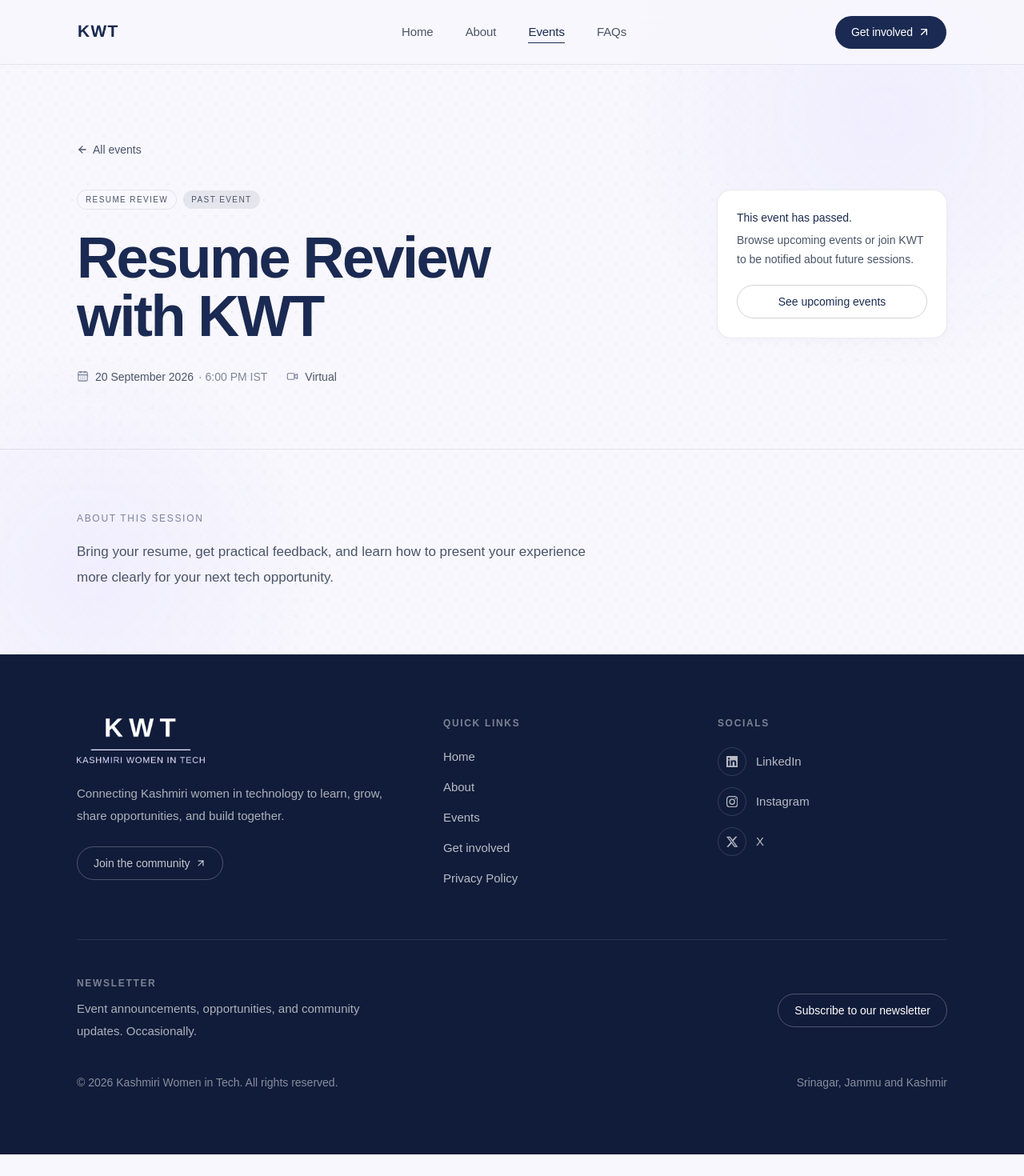
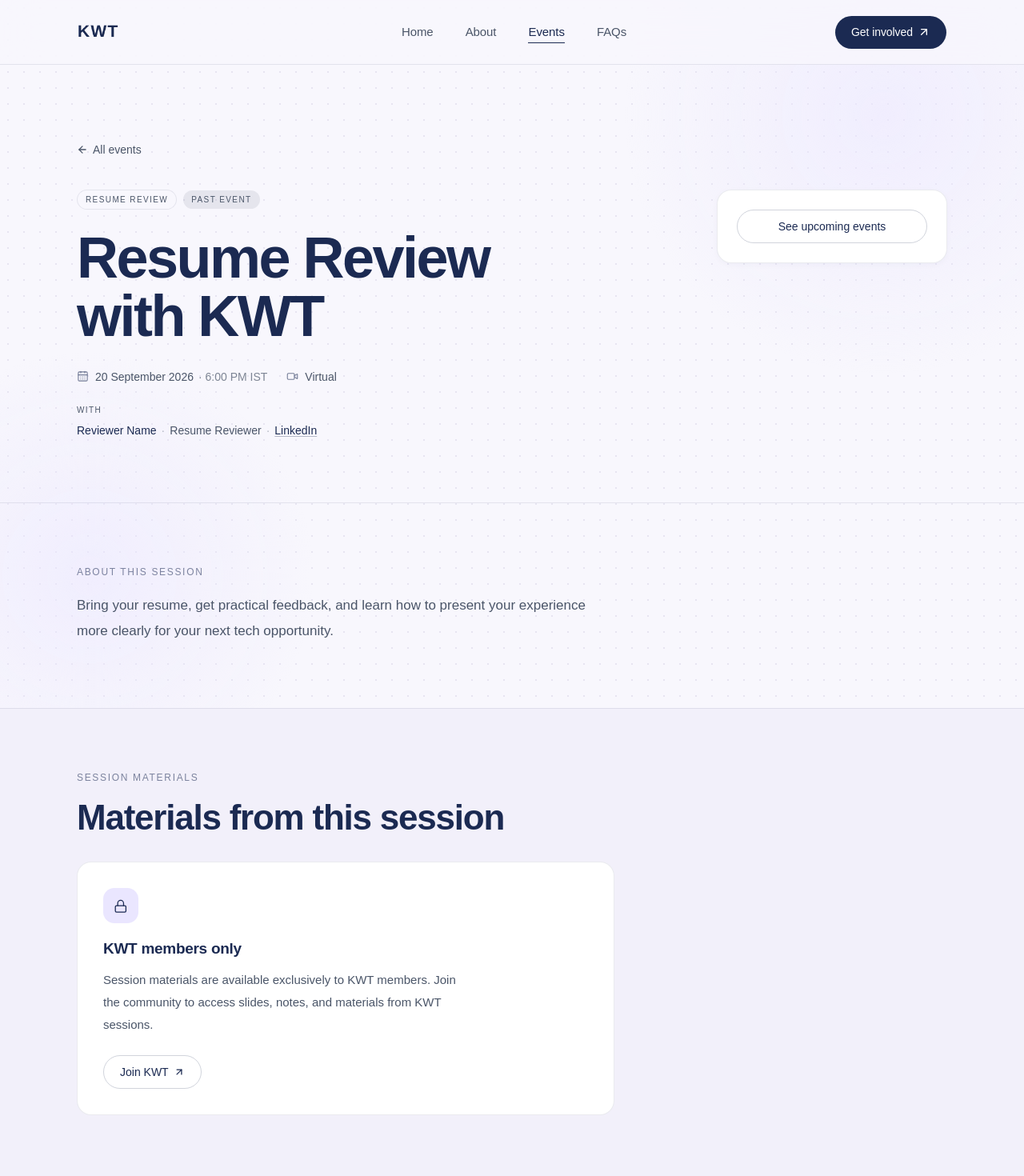
Before and after one commit to zulaikhamir/KWT-website, a React (Vite) app: page /events/2026-09-20-resume-review-session in a window 1280 px wide. Shown: the top 1470 px of the page at 80% size. Before the commit the page ends 1443 px from the top, so only its background shows below. Built offline with nearby package versions, Linux system fonts and the light colour scheme.

Commit message:
fix: refine event content and detail pages

```diff
--- a/src/data/events.ts
+++ b/src/data/events.ts
@@ -49,11 +49,12 @@ export const ALL_EVENTS: EventCardData[] = [
       "KWT's first community session introduced the community, its mission, and what members can expect. The session also featured a guest talk on getting started with research.",
     format: "Virtual",
     image: welcomeSessionImage,
+    aboutLabel: "About this session",
     people: [
       {
         name: "Speaker Name",
         role: "Guest Speaker",
-        linkedin: "https://www.linkedin.com/in/speaker-name",
+        linkedin: "https://www.linkedin.com/in/placeholder-speaker",
       },
     ],
     resourcesUrl:
@@ -72,6 +73,7 @@ export const ALL_EVENTS: EventCardData[] = [
       "A practical introduction to research, from finding a question and developing an idea to writing, publishing, and getting started with research opportunities.",
     format: "Virtual",
     image: researchPublicationImage,
+    aboutLabel: "About this session",
     people: [
       {
         name: "Areeba Nisar",
@@ -81,7 +83,7 @@ export const ALL_EVENTS: EventCardData[] = [
     ],
     resourcesUrl:
       "https://drive.google.com/drive/folders/1ekm5LVYb42jkl4q1aE8nPEPNb8gJiRle",
-    href: "/events/2026-08-02/from-concept-to-research-publication",
+    href: "/events/2026-08-02-from-concept-to-research-publication",
   },
 
   {
@@ -95,6 +97,7 @@ export const ALL_EVENTS: EventCardData[] = [
       "An interactive Q&A on AI careers, getting started in tech, building proof of work, and finding internships and research opportunities.",
     format: "Virtual",
     image: aiCareerQaImage,
+    aboutLabel: "About this Q&A",
     people: [
       {
         name: "Uzma Hamid",
@@ -118,11 +121,12 @@ export const ALL_EVENTS: EventCardData[] = [
       "A practical workshop on introducing yourself, networking, asking for advice or mentorship, and approaching professional conversations.",
     format: "Virtual",
     image: professionalNetworkingImage,
+    aboutLabel: "About this workshop",
     people: [
       {
         name: "Facilitator Name",
         role: "Workshop Facilitator",
-        linkedin: "https://www.linkedin.com/in/facilitator-name",
+        linkedin: "https://www.linkedin.com/in/placeholder-facilitator",
       },
     ],
     href: "/events/2026-08-23-professional-communication-networking",
@@ -140,11 +144,12 @@ export const ALL_EVENTS: EventCardData[] = [
     format: "Virtual",
     image: resumeReviewImage,
     time: "6:00 PM IST",
+    aboutLabel: "About this session",
     people: [
       {
         name: "Reviewer Name",
         role: "Resume Reviewer",
-        linkedin: "https://www.linkedin.com/in/reviewer-name",
+        linkedin: "https://www.linkedin.com/in/placeholder-reviewer",
       },
     ],
     href: "https://tally.so/r/ja81gR",
@@ -152,9 +157,9 @@ export const ALL_EVENTS: EventCardData[] = [
 ];
 
 /**
- * Gallery images.
+ * Community gallery images (photos, screenshots, videos).
  *
- * These are the same event visuals used across the event cards.
+ * Separate from event promotional artwork. Add real KWT community media here.
  */
 export interface GalleryImage {
   src: string;
@@ -162,30 +167,4 @@ export interface GalleryImage {
   aspect?: number;
 }
 
-export const GALLERY_IMAGES: GalleryImage[] = [
-  {
-    src: welcomeSessionImage,
-    alt: "KWT Inaugural and Welcome Session",
-    aspect: 4 / 5,
-  },
-  {
-    src: researchPublicationImage,
-    alt: "KWT research session",
-    aspect: 1,
-  },
-  {
-    src: aiCareerQaImage,
-    alt: "KWT AI Career and Community Q&A",
-    aspect: 4 / 3,
-  },
-  {
-    src: professionalNetworkingImage,
-    alt: "KWT professional communication and networking session",
-    aspect: 3 / 4,
-  },
-  {
-    src: resumeReviewImage,
-    alt: "KWT resume review session",
-    aspect: 4 / 3,
-  },
-];
+export const GALLERY_IMAGES: GalleryImage[] = [];
--- a/src/pages/EventDetail.tsx
+++ b/src/pages/EventDetail.tsx
@@ -6,6 +6,7 @@ import PageContainer from "@/components/layout/PageContainer";
 import SEO from "@/components/shared/SEO";
 import SectionWrapper from "@/components/shared/SectionWrapper";
 import MembershipModal from "@/components/shared/MembershipModal";
+import type { EventCardData } from "@/components/shared/EventCard";
 import { findEventBySlug, isEventPast } from "@/data/events";
 import { cn } from "@/lib/utils";
 
@@ -16,6 +17,86 @@ const FORMAT_ICON = {
   Hybrid:      <Video  size={15} strokeWidth={1.75} />,
 } as const;
 
+// ─── Event people ─────────────────────────────────────────────────────────────
+function EventPeople({
+  people,
+}: {
+  people: NonNullable<EventCardData["people"]>;
+}) {
+  if (people.length === 0) return null;
+
+  return (
+    <div className="mt-6">
+      <p className="text-[10px] font-semibold uppercase tracking-[0.14em] text-[var(--color-secondary)]">
+        With
+      </p>
+      <ul className="mt-2 space-y-1.5">
+        {people.map((person) => (
+          <li
+            key={person.name}
+            className="flex flex-wrap items-center gap-x-1.5 text-sm text-[var(--color-secondary)]"
+          >
+            <span className="font-medium text-[var(--color-primary)]">{person.name}</span>
+            {person.role && (
+              <>
+                <span aria-hidden="true" className="text-[var(--color-secondary)]/40">
+                  ·
+                </span>
+                <span>{person.role}</span>
+              </>
+            )}
+            {person.linkedin && (
+              <>
+                <span aria-hidden="true" className="text-[var(--color-secondary)]/40">
+                  ·
+                </span>
+                <a
+                  href={person.linkedin}
+                  target="_blank"
+                  rel="noreferrer noopener"
+                  aria-label={`${person.name} on LinkedIn`}
+                  className="text-[var(--color-primary)] underline underline-offset-2 decoration-[var(--color-primary)]/30 hover:decoration-[var(--color-primary)] transition-colors"
+                >
+                  LinkedIn
+                </a>
+              </>
+            )}
+          </li>
+        ))}
+      </ul>
+    </div>
+  );
+}
+
+// ─── Register CTA ─────────────────────────────────────────────────────────────
+function RegisterButton({ href }: { href: string }) {
+  const className = cn(
+    "inline-flex w-full items-center justify-center gap-1.5 rounded-full",
+    "bg-[var(--color-primary)] px-5 py-2.5",
+    "text-sm font-medium text-white",
+    "hover:bg-[var(--color-primary)]/90",
+    "hover:shadow-[0_8px_20px_-8px_rgba(27,42,82,0.45)]",
+    "active:scale-[0.98] transition-all duration-200",
+    "focus-visible:outline-none focus-visible:ring-2 focus-visible:ring-[var(--color-primary)]/40 focus-visible:ring-offset-2",
+  );
+
+  if (href.startsWith("http")) {
+    return (
+      <a href={href} target="_blank" rel="noreferrer noopener" className={className}>
+        Register for this event
+        <ArrowUpRight size={14} strokeWidth={2.2} aria-hidden="true" />
+      </a>
+    );
+  }
+
+  return (
+    <Link to={href} className={className}>
+      Register for this event
+      <ArrowUpRight size={14} strokeWidth={2.2} aria-hidden="true" />
+    </Link>
+  );
+}
+
 // ─── Member-only resources section ───────────────────────────────────────────
 /**
  * The resourcesUrl is intentionally NOT rendered in the DOM when locked.
@@ -25,7 +106,7 @@ function ResourcesSection({
   resourcesUrl,
   onJoinClick,
 }: {
-  resourcesUrl: string;
+  resourcesUrl?: string;
   onJoinClick: () => void;
 }) {
   // TODO: replace with real membership auth check (e.g. context, cookie, JWT)
@@ -34,10 +115,10 @@ function ResourcesSection({
   return (
     <SectionWrapper id="session-resources" tone="surface" divided>
       <div className="max-w-2xl">
-        <p className="eyebrow">Session resources</p>
+        <p className="eyebrow">Session materials</p>
         <h2 className="heading mt-5">Materials from this session</h2>
 
-        {isMember ? (
+        {isMember && resourcesUrl ? (
           <div className="mt-8">
             <p className="lede mb-6 text-[var(--color-secondary)]">
               Access the slides, notes, and other materials shared during this session.
@@ -56,7 +137,7 @@ function ResourcesSection({
                 "focus-visible:outline-none focus-visible:ring-2 focus-visible:ring-[var(--color-primary)]/40 focus-visible:ring-offset-2",
               )}
             >
-              View session resources
+              View session materials
               <ArrowUpRight
                 className="size-4 transition-transform duration-200 group-hover:translate-x-0.5 group-hover:-translate-y-0.5"
                 aria-hidden="true"
@@ -72,10 +153,10 @@ function ResourcesSection({
                 aria-hidden="true"
               />
             </span>
-            <h3 className="subheading mt-5">Members only</h3>
+            <h3 className="subheading mt-5">KWT members only</h3>
             <p className="mt-3 max-w-md text-[0.9375rem] leading-7 text-[var(--color-secondary)]">
-              Session resources are available exclusively to KWT members. Join the community
-              to access slides, notes, and materials from all past sessions.
+              Session materials are available exclusively to KWT members. Join the community
+              to access slides, notes, and materials from KWT sessions.
             </p>
             <button
               type="button"
@@ -89,7 +170,7 @@ function ResourcesSection({
                 "focus-visible:outline-none focus-visible:ring-2 focus-visible:ring-[var(--color-primary)]/30 focus-visible:ring-offset-2",
               )}
             >
-              Join KWT to access resources
+              Join KWT
               <ArrowUpRight size={14} strokeWidth={2.2} aria-hidden="true" />
             </button>
           </div>
@@ -224,20 +305,19 @@ export default function EventDetail() {
                 </dd>
               </div>
             </dl>
+
+            {event.people && event.people.length > 0 && (
+              <EventPeople people={event.people} />
+            )}
           </div>
 
           {/* CTA card */}
           <div className="shrink-0 rounded-2xl border border-hairline bg-white p-6 shadow-[0_2px_12px_-4px_rgba(27,42,82,0.07)] lg:w-72">
             {isPast ? (
-              <>
-                <p className="text-sm font-medium text-[var(--color-primary)]">This event has passed.</p>
-                <p className="mt-1.5 text-[0.875rem] leading-6 text-[var(--color-secondary)]">
-                  Browse upcoming events or join KWT to be notified about future sessions.
-                </p>
               <Link
                 to="/events#upcoming-events"
                 className={cn(
-                    "mt-5 inline-flex w-full items-center justify-center gap-1.5 rounded-full",
+                  "inline-flex w-full items-center justify-center gap-1.5 rounded-full",
                   "border border-[var(--color-primary)]/20 px-5 py-2.5",
                   "text-sm font-medium text-[var(--color-primary)]",
                   "hover:border-[var(--color-primary)]/45 hover:bg-[var(--color-primary)]/[0.04]",
@@ -247,31 +327,8 @@ export default function EventDetail() {
               >
                 See upcoming events
               </Link>
-              </>
             ) : (
-              <>
-                <p className="text-sm font-medium text-[var(--color-primary)]">Spots are limited.</p>
-                <p className="mt-1.5 text-[0.875rem] leading-6 text-[var(--color-secondary)]">
-                  Register early to secure your place in this session.
-                </p>
-                <a
-                  href={event.href}
-                  target="_blank"
-                  rel="noreferrer noopener"
-                  className={cn(
-                    "mt-5 inline-flex w-full items-center justify-center gap-1.5 rounded-full",
-                    "bg-[var(--color-primary)] px-5 py-2.5",
-                    "text-sm font-medium text-white",
-                    "hover:bg-[var(--color-primary)]/90",
-                    "hover:shadow-[0_8px_20px_-8px_rgba(27,42,82,0.45)]",
-                    "active:scale-[0.98] transition-all duration-200",
-                    "focus-visible:outline-none focus-visible:ring-2 focus-visible:ring-[var(--color-primary)]/40 focus-visible:ring-offset-2",
-                  )}
-                >
-                  Register for this event
-                  <ArrowUpRight size={14} strokeWidth={2.2} aria-hidden="true" />
-                </a>
-              </>
+              <RegisterButton href={event.href} />
             )}
           </div>
         </div>
@@ -280,17 +337,18 @@ export default function EventDetail() {
       {/* ── Description ────────────────────────────────────────────────────── */}
       <SectionWrapper id="event-description" divided>
         <div className="max-w-2xl">
-          <p className="eyebrow">About this session</p>
+          <p className="eyebrow">{event.aboutLabel ?? "About this session"}</p>
           <p className="mt-5 text-[1.0625rem] leading-8 text-[var(--color-secondary)]">
             {event.description}
           </p>
         </div>
       </SectionWrapper>
 
-      {/* ── Session resources (member-only) ────────────────────────────────── */}
-      {event.resourcesUrl && (
-        <ResourcesSection resourcesUrl={event.resourcesUrl} onJoinClick={() => setModalOpen(true)} />
-      )}
+      {/* ── Session materials (member-only) ──────────────────────────────────── */}
+      <ResourcesSection
+        resourcesUrl={event.resourcesUrl}
+        onJoinClick={() => setModalOpen(true)}
+      />
     </PageContainer>
   );
 }
```
Also changed, not shown: src/components/sections/events/PastEventCard.tsx (+10 -4 lines), src/components/shared/EventCard.tsx (+8 -0 lines). Lines whose indentation alone changed are shown as unchanged.
